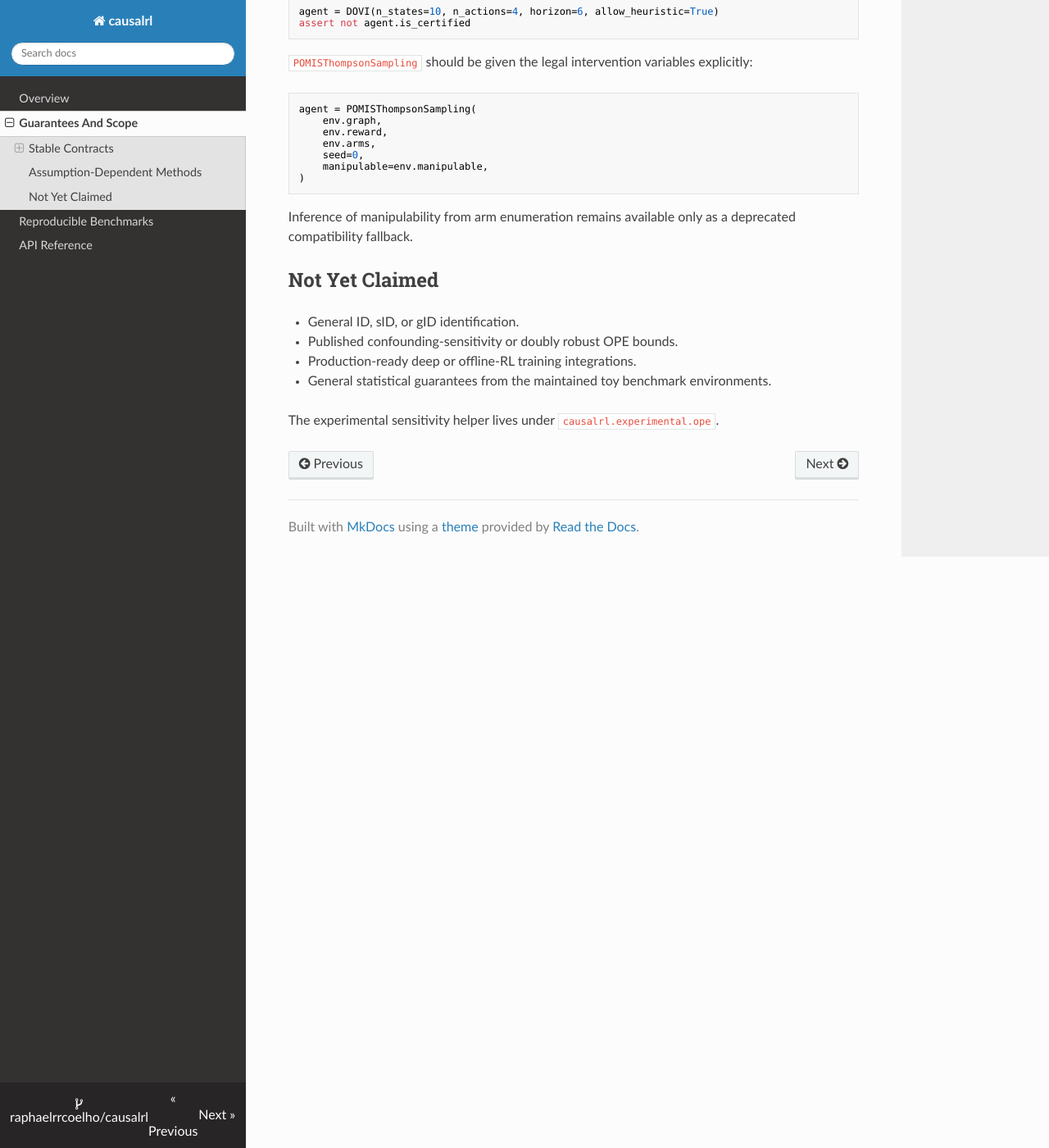
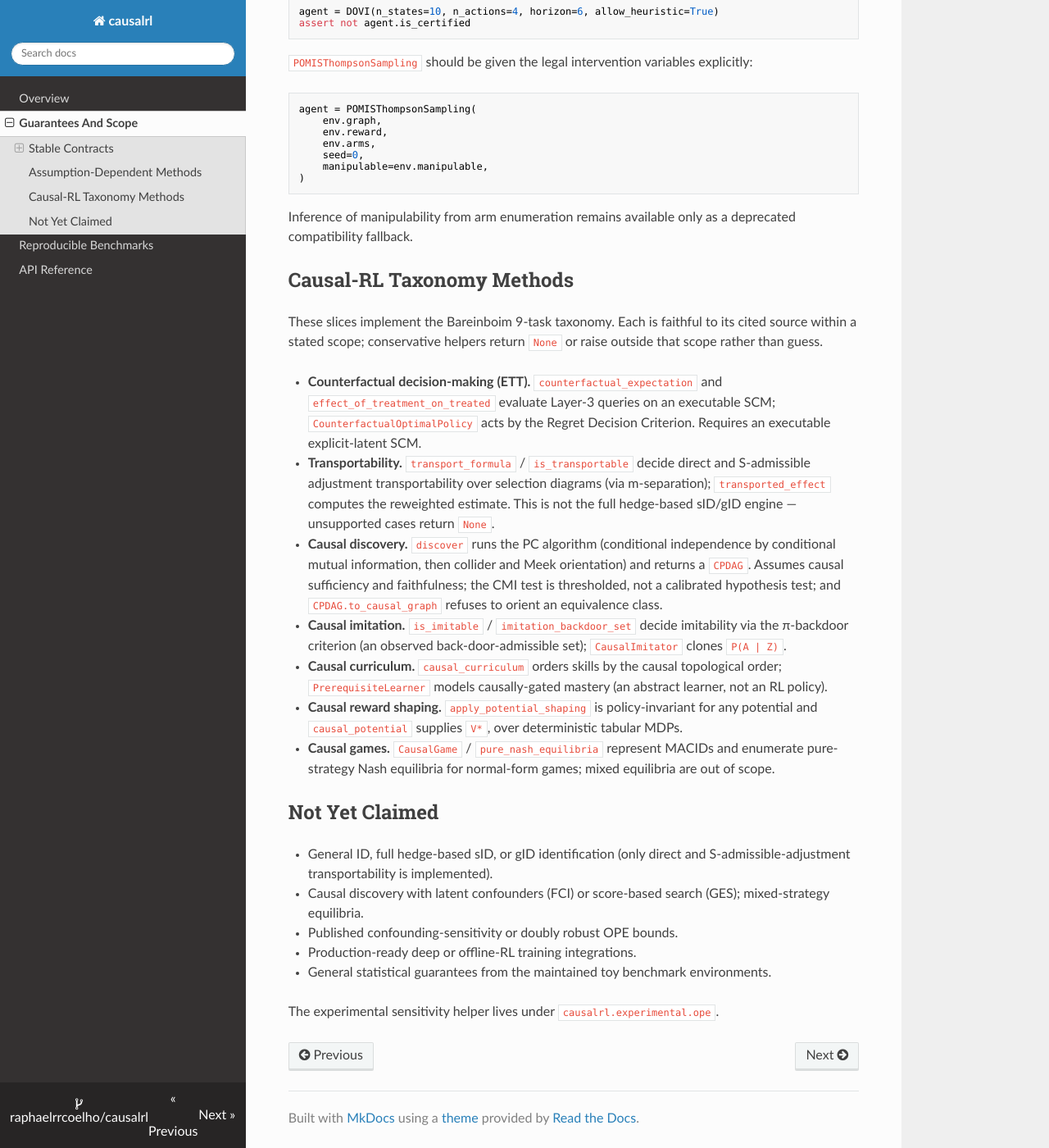
Before and after one commit to raphaelrrcoelho/causalrl, an MkDocs documentation site: the page built from docs/guarantees.md, in a window 1280 px wide and 1400 px high, scrolled down 1248 px. Shown: the whole window at 82% size. Built offline with MkDocs 1.6.1, drawn with Linux system fonts in a browser that asks for light colours; nearby versions of some CDN libraries.

Commit message:
chore: top-class hardening (docs, packaging, CI, hygiene)
Sync API reference + guarantees with taxonomy tasks 3-9; add authors/keywords/version classifiers/Typed/Changelog URL; CI matrix Linux+macOS+Windows with a 90% coverage gate, nbmake notebook execution, and a twine check before publish; add SECURITY.md and issue/PR templates; stop tracking papers/r65.pdf (copyright; papers/*.pdf gitignored).

```diff
--- a/docs/guarantees.md
+++ b/docs/guarantees.md
@@ -73,9 +73,38 @@ agent = POMISThompsonSampling(
 Inference of manipulability from arm enumeration remains available only as a deprecated
 compatibility fallback.
 
+## Causal-RL Taxonomy Methods
+
+These slices implement the Bareinboim 9-task taxonomy. Each is faithful to its cited source within a
+stated scope; conservative helpers return `None` or raise outside that scope rather than guess.
+
+- **Counterfactual decision-making (ETT).** `counterfactual_expectation` and
+  `effect_of_treatment_on_treated` evaluate Layer-3 queries on an executable SCM;
+  `CounterfactualOptimalPolicy` acts by the Regret Decision Criterion. Requires an executable
+  explicit-latent SCM.
+- **Transportability.** `transport_formula` / `is_transportable` decide direct and S-admissible
+  adjustment transportability over selection diagrams (via m-separation); `transported_effect`
+  computes the reweighted estimate. This is not the full hedge-based sID/gID engine — unsupported
+  cases return `None`.
+- **Causal discovery.** `discover` runs the PC algorithm (conditional independence by conditional
+  mutual information, then collider and Meek orientation) and returns a `CPDAG`. Assumes causal
+  sufficiency and faithfulness; the CMI test is thresholded, not a calibrated hypothesis test; and
+  `CPDAG.to_causal_graph` refuses to orient an equivalence class.
+- **Causal imitation.** `is_imitable` / `imitation_backdoor_set` decide imitability via the
+  π-backdoor criterion (an observed back-door-admissible set); `CausalImitator` clones `P(A | Z)`.
+- **Causal curriculum.** `causal_curriculum` orders skills by the causal topological order;
+  `PrerequisiteLearner` models causally-gated mastery (an abstract learner, not an RL policy).
+- **Causal reward shaping.** `apply_potential_shaping` is policy-invariant for any potential and
+  `causal_potential` supplies `V*`, over deterministic tabular MDPs.
+- **Causal games.** `CausalGame` / `pure_nash_equilibria` represent MACIDs and enumerate
+  pure-strategy Nash equilibria for normal-form games; mixed equilibria are out of scope.
+
 ## Not Yet Claimed
 
-- General ID, sID, or gID identification.
+- General ID, full hedge-based sID, or gID identification (only direct and S-admissible-adjustment
+  transportability is implemented).
+- Causal discovery with latent confounders (FCI) or score-based search (GES); mixed-strategy
+  equilibria.
 - Published confounding-sensitivity or doubly robust OPE bounds.
 - Production-ready deep or offline-RL training integrations.
 - General statistical guarantees from the maintained toy benchmark environments.
```
Also changed, not shown: CHANGELOG.md (+16 -0 lines), SECURITY.md (added, +15 -0 lines), docs/api.md (+68 -0 lines), pyproject.toml (+17 -0 lines), .github/ISSUE_TEMPLATE/bug_report.md (added), .github/ISSUE_TEMPLATE/feature_request.md (added), .github/PULL_REQUEST_TEMPLATE.md (added), 4 other files.
